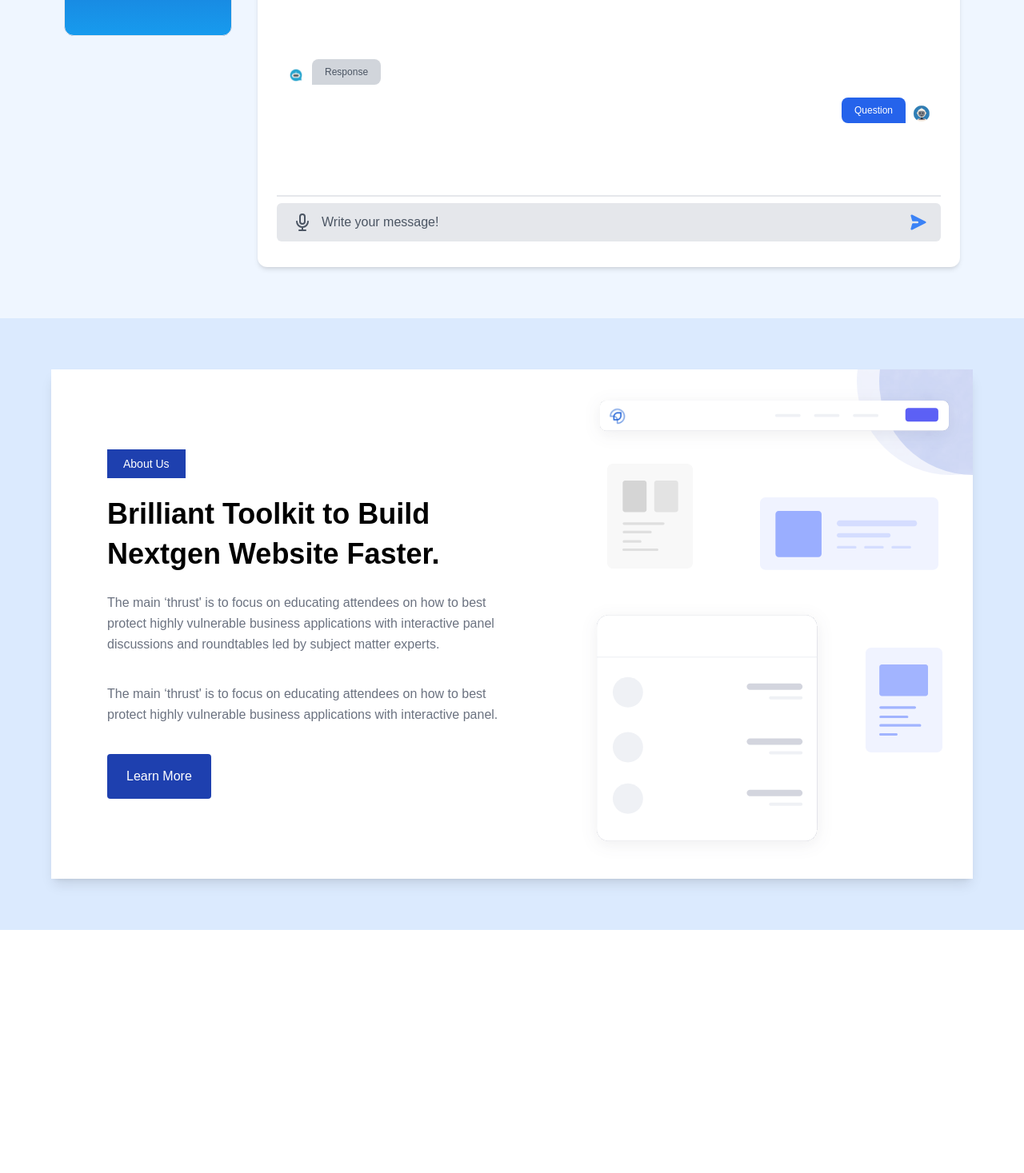
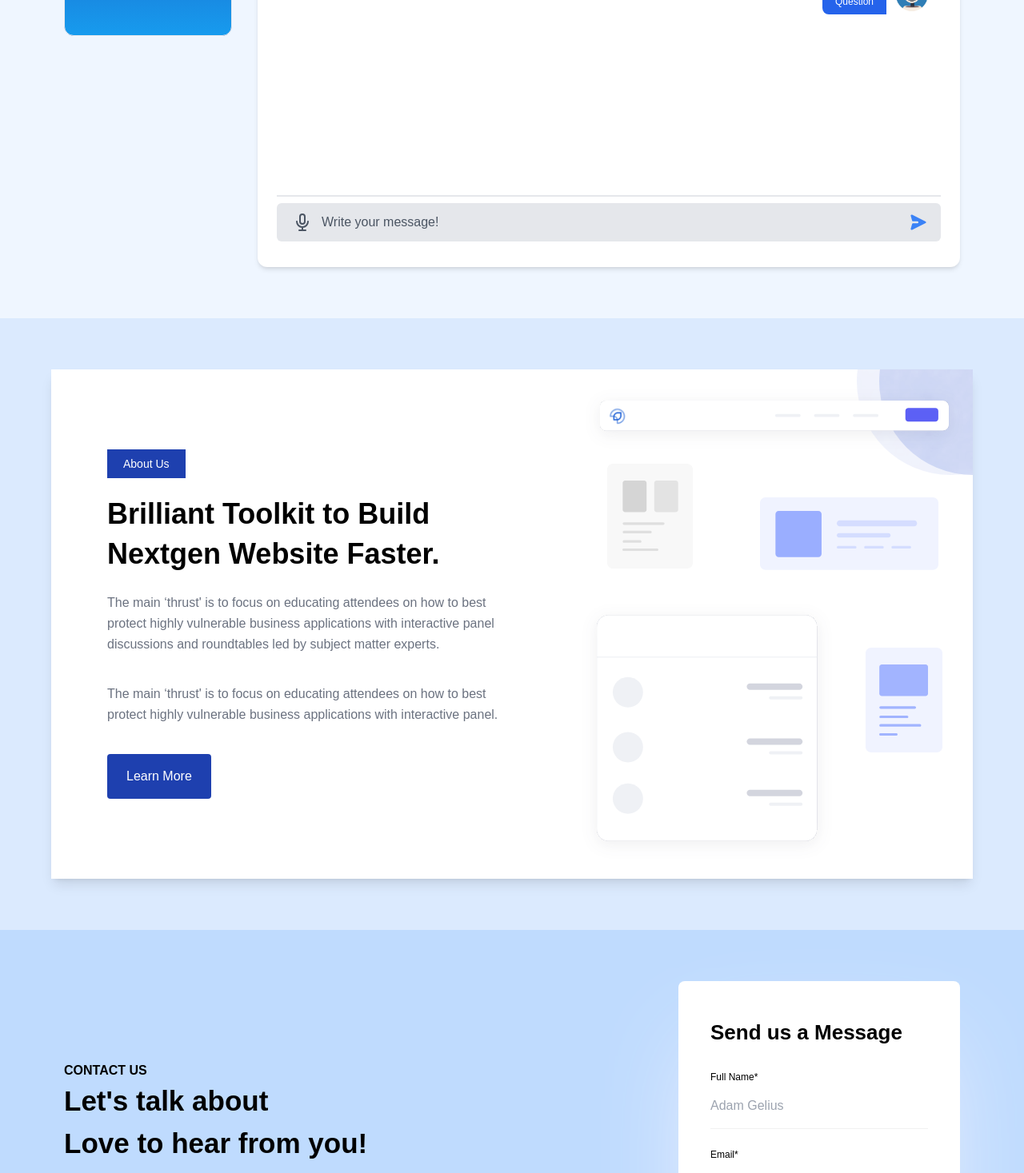
Before and after one commit to LahoucineABOULHASSAN/chatbot-fr, a React (Create React App) app: page / in a window 1280 px wide. Shown: the part 1330-2797 px from the top of the page at 80% size. Before the commit the page ends 2493 px from the top, so only its background shows below. Built offline with nearby package versions, Linux system fonts and the light colour scheme.

Commit message:
contact page

```diff
--- a/src/App.js
+++ b/src/App.js
@@ -3,13 +3,13 @@ import { ChatBot, About, Contact } from "./pages";
 
 const App = () => {
   return (
-    <div className="bg-indigo-500">
+    <main>
       <Nav />
       <Header />
       <ChatBot />
       <About />
       <Contact />
-    </div>
+    </main>
   );
 };
 
--- a/src/Components/chatbot/ChatAvatar.jsx
+++ b/src/Components/chatbot/ChatAvatar.jsx
@@ -1,9 +1,11 @@
-const ChatAvatar = ({ w, h, smw, smh, order, url }) => {
+const ChatAvatar = ({ isAv, order, url }) => {
+  const avatar = `md:w-24 md:h-24 w-16 h-16 rounded-full`;
+  const conv_avatar = `w-12 h-12 rounded-full ${order}`;
   return (
     <img
       src={url || "https://via.placeholder.com/150"}
       alt="avatar bot"
-      className={`w-${w} sm:w-${smw} h-${h} sm:h-${smh} rounded-full ${order}`}
+      className={isAv ? avatar : conv_avatar}
     />
   );
 };
--- a/src/Components/chatbot/ChatBody.jsx
+++ b/src/Components/chatbot/ChatBody.jsx
@@ -15,14 +15,7 @@ const ChatBody = () => {
               </span>
             </div>
           </div>
-          <ChatAvatar
-            h={"6"}
-            w={"6"}
-            smw={""}
-            smh={""}
-            order={"order-1"}
-            url={"/assets/bot2.jpg"}
-          />
+          <ChatAvatar isAv={false} order={"order-1"} url={"/assets/bot2.jpg"} />
         </div>
       </div>
       <div className="chat-message">
@@ -34,14 +27,7 @@ const ChatBody = () => {
               </span>
             </div>
           </div>
-          <ChatAvatar
-            h={"6"}
-            w={"6"}
-            smw={""}
-            smh={""}
-            order={"order-2"}
-            url={"/assets/bot1.jpg"}
-          />
+          <ChatAvatar isAv={false} order={"order-2"} url={"/assets/bot1.jpg"} />
         </div>
       </div>
     </div>
--- a/src/Components/chatbot/ChatHeader.jsx
+++ b/src/Components/chatbot/ChatHeader.jsx
@@ -10,13 +10,7 @@ const ChatHeader = () => {
               <circle cx="8" cy="8" r="8" fill="currentColor"></circle>
             </svg>
           </span>
-          <ChatAvatar
-            h={"10"}
-            w={"10"}
-            smw={"16"}
-            smh={"16"}
-            url={"/assets/bot2.jpg"}
-          />
+          <ChatAvatar isAv={true} url={"/assets/bot2.jpg"} />
         </div>
         <div className="flex flex-col leading-tight">
           <div className="text-2xl mt-1 flex items-center">
--- /dev/null
+++ b/src/Components/contact/ContactForm.jsx
@@ -0,0 +1,70 @@
+const ContactForm = () => {
+  return (
+    <div className="px-4 w-full lg:w-5/12 xl:w-4/12">
+      <div
+        className="shadow-testimonial rounded-lg bg-white py-10 px-8 md:p-[60px] lg:p-10 2xl:p-[60px] sm:py-12 sm:px-10 lg:py-12 lg:px-10 wow fadeInUp"
+        data-wow-delay=".2s"
+      >
+        <h3 className="font-semibold mb-8 text-2xl md:text-[26px]">
+          Send us a Message
+        </h3>
+        <form>
+          <div className="mb-6">
+            <label htmlFor="fullName" className="block text-xs text-dark">
+              Full Name*
+            </label>
+            <input
+              type="text"
+              name="fullName"
+              placeholder="Adam Gelius"
+              className=" w-full border-0 border-b border-[#f1f1f1] focus:border-primary focus:outline-none py-4"
+            />
+          </div>
+          <div className="mb-6">
+            <label htmlFor="email" className="block text-xs text-dark">
+              Email*
+            </label>
+            <input
+              type="email"
+              name="email"
+              placeholder="example@yourmail.com"
+              className=" w-full border-0 border-b border-[#f1f1f1] focus:border-primary focus:outline-none py-4"
+            />
+          </div>
+          <div className="mb-6">
+            <label htmlFor="phone" className="block text-xs text-dark">
+              Phone*
+            </label>
+            <input
+              type="text"
+              name="phone"
+              placeholder="+885 1254 5211 552"
+              className=" w-full border-0 border-b border-[#f1f1f1] focus:border-primary focus:outline-none py-4"
+            />
+          </div>
+          <div className="mb-6">
+            <label htmlFor="message" className="block text-xs text-dark">
+              Message*
+            </label>
+            <textarea
+              name="message"
+              rows="1"
+              placeholder="type your message here"
+              className=" w-full border-0 border-b border-[#f1f1f1] focus:border-primary focus:outline-none py-4 resize-none"
+            ></textarea>
+          </div>
+          <div className="mb-0">
+            <button
+              type="submit"
+              className=" inline-flex items-center justify-center py-4 px-6 rounded text-white bg-primary text-base font-medium hover:bg-dark transition duration-300 ease-in-out"
+            >
+              Send Message
+            </button>
+          </div>
+        </form>
+      </div>
+    </div>
+  );
+};
+
+export default ContactForm;
--- /dev/null
+++ b/src/Components/contact/ContactHeader.jsx
@@ -0,0 +1,13 @@
+const ContactHeader = () => {
+  return (
+    <div className="ud-contact-title mb-12 lg:mb-[150px]">
+      <span className="text-dark font-semibold text-base mb-5">CONTACT US</span>
+      <h2 className="text-[35px] font-semibold">
+        Let's talk about <br />
+        Love to hear from you!
+      </h2>
+    </div>
+  );
+};
+
+export default ContactHeader;
--- /dev/null
+++ b/src/Components/contact/ContactHelp.jsx
@@ -0,0 +1,44 @@
+const ContactHelp = () => {
+  return (
+    <div className="flex flex-wrap justify-between mb-12 lg:mb-0">
+      <div className="flex max-w-full w-[330px] mb-8">
+        <div className="text-[32px] text-primary mr-6">
+          <svg
+            width="29"
+            height="35"
+            viewBox="0 0 29 35"
+            className="fill-current"
+          >
+            <path d="M14.5 0.710938C6.89844 0.710938 0.664062 6.72656 0.664062 14.0547C0.664062 19.9062 9.03125 29.5859 12.6406 33.5234C13.1328 34.0703 13.7891 34.3437 14.5 34.3437C15.2109 34.3437 15.8672 34.0703 16.3594 33.5234C19.9688 29.6406 28.3359 19.9062 28.3359 14.0547C28.3359 6.67188 22.1016 0.710938 14.5 0.710938ZM14.9375 32.2109C14.6641 32.4844 14.2812 32.4844 14.0625 32.2109C11.3828 29.3125 2.57812 19.3594 2.57812 14.0547C2.57812 7.71094 7.9375 2.625 14.5 2.625C21.0625 2.625 26.4219 7.76562 26.4219 14.0547C26.4219 19.3594 17.6172 29.2578 14.9375 32.2109Z" />
+            <path d="M14.5 8.58594C11.2734 8.58594 8.59375 11.2109 8.59375 14.4922C8.59375 17.7188 11.2187 20.3984 14.5 20.3984C17.7812 20.3984 20.4062 17.7734 20.4062 14.4922C20.4062 11.2109 17.7266 8.58594 14.5 8.58594ZM14.5 18.4297C12.3125 18.4297 10.5078 16.625 10.5078 14.4375C10.5078 12.25 12.3125 10.4453 14.5 10.4453C16.6875 10.4453 18.4922 12.25 18.4922 14.4375C18.4922 16.625 16.6875 18.4297 14.5 18.4297Z" />
+          </svg>
+        </div>
+        <div>
+          <h5 className="text-lg font-semibold mb-6">Our Location</h5>
+          <p className="text-base text-body-color">
+            401 Broadway, 24th Floor, Orchard Cloud View, London
+          </p>
+        </div>
+      </div>
+      <div className="flex max-w-full w-[330px] mb-8">
+        <div className="text-[32px] text-primary mr-6">
+          <svg
+            width="34"
+            height="25"
+            viewBox="0 0 34 25"
+            className="fill-current"
+          >
+            <path d="M30.5156 0.960938H3.17188C1.42188 0.960938 0 2.38281 0 4.13281V20.9219C0 22.6719 1.42188 24.0938 3.17188 24.0938H30.5156C32.2656 24.0938 33.6875 22.6719 33.6875 20.9219V4.13281C33.6875 2.38281 32.2656 0.960938 30.5156 0.960938ZM30.5156 2.875C30.7891 2.875 31.0078 2.92969 31.2266 3.09375L17.6094 11.3516C17.1172 11.625 16.5703 11.625 16.0781 11.3516L2.46094 3.09375C2.67969 2.98438 2.89844 2.875 3.17188 2.875H30.5156ZM30.5156 22.125H3.17188C2.51562 22.125 1.91406 21.5781 1.91406 20.8672V5.00781L15.0391 12.9922C15.5859 13.3203 16.1875 13.4844 16.7891 13.4844C17.3906 13.4844 17.9922 13.3203 18.5391 12.9922L31.6641 5.00781V20.8672C31.7734 21.5781 31.1719 22.125 30.5156 22.125Z" />
+          </svg>
+        </div>
+        <div>
+          <h5 className="text-lg font-semibold mb-6">How Can We Help?</h5>
+          <p className="text-base text-body-color">info@yourdomain.com</p>
+          <p className="text-base text-body-color">contact@yourdomain.com</p>
+        </div>
+      </div>
+    </div>
+  );
+};
+
+export default ContactHelp;
--- a/src/index.css
+++ b/src/index.css
@@ -11,3 +11,30 @@
 p {
   font-family: "Anek Latin", sans-serif;
 }
+.scrollbar-w-2::-webkit-scrollbar {
+  width: 0.25rem;
+  height: 0.25rem;
+}
+
+.scrollbar-track-blue-lighter::-webkit-scrollbar-track {
+  --bg-opacity: 1;
+  background-color: #f7fafc;
+  background-color: rgba(247, 250, 252, var(--bg-opacity));
+}
+
+.scrollbar-thumb-blue::-webkit-scrollbar-thumb {
+  --bg-opacity: 1;
+  background-color: #edf2f7;
+  background-color: rgba(237, 242, 247, var(--bg-opacity));
+}
+
+.scrollbar-thumb-rounded::-webkit-scrollbar-thumb {
+  border-radius: 0.25rem;
+}
+
+.shadow-testimonial {
+  --tw-shadow: 0px 60px 120px -20px #ebeffd;
+  --tw-shadow-colored: 0px 60px 120px -20px var(--bg-blue-200);
+  box-shadow: var(--tw-ring-offset-shadow, 0 0 #0000),
+    var(--tw-ring-shadow, 0 0 #0000), var(--tw-shadow);
+}
--- a/src/pages/Contact.jsx
+++ b/src/pages/Contact.jsx
@@ -1,5 +1,22 @@
+import { ContactHeader, ContactForm, ContactHelp } from "../Components";
+
 const Contact = () => {
-  return <></>;
+  return (
+    <section id="contact" className="p-10 lg:p-16 relative">
+      <div className="absolute top-0 left-0 z-[-1] w-full h-1/2 lg:h-[45%] xl:h-1/2 bg-blue-200"></div>
+      <div className="container px-4">
+        <div className="flex flex-wrap items-center -mx-4">
+          <div className="px-4 w-full lg:w-7/12 xl:w-8/12">
+            <div className="ud-contact-content-wrapper">
+              <ContactHeader />
+              <ContactHelp />
+            </div>
+          </div>
+          <ContactForm />
+        </div>
+      </div>
+    </section>
+  );
 };
 
 export default Contact;
--- a/src/pages/index.js
+++ b/src/pages/index.js
@@ -1,3 +1,3 @@
+export { default as ChatBot } from "./ChatBot.jsx";
 export { default as About } from "./About.jsx";
 export { default as Contact } from "./Contact.jsx";
-export { default as ChatBot } from "./ChatBot.jsx";
```
Also changed, not shown: src/Components/index.js (+10 -1 lines).
